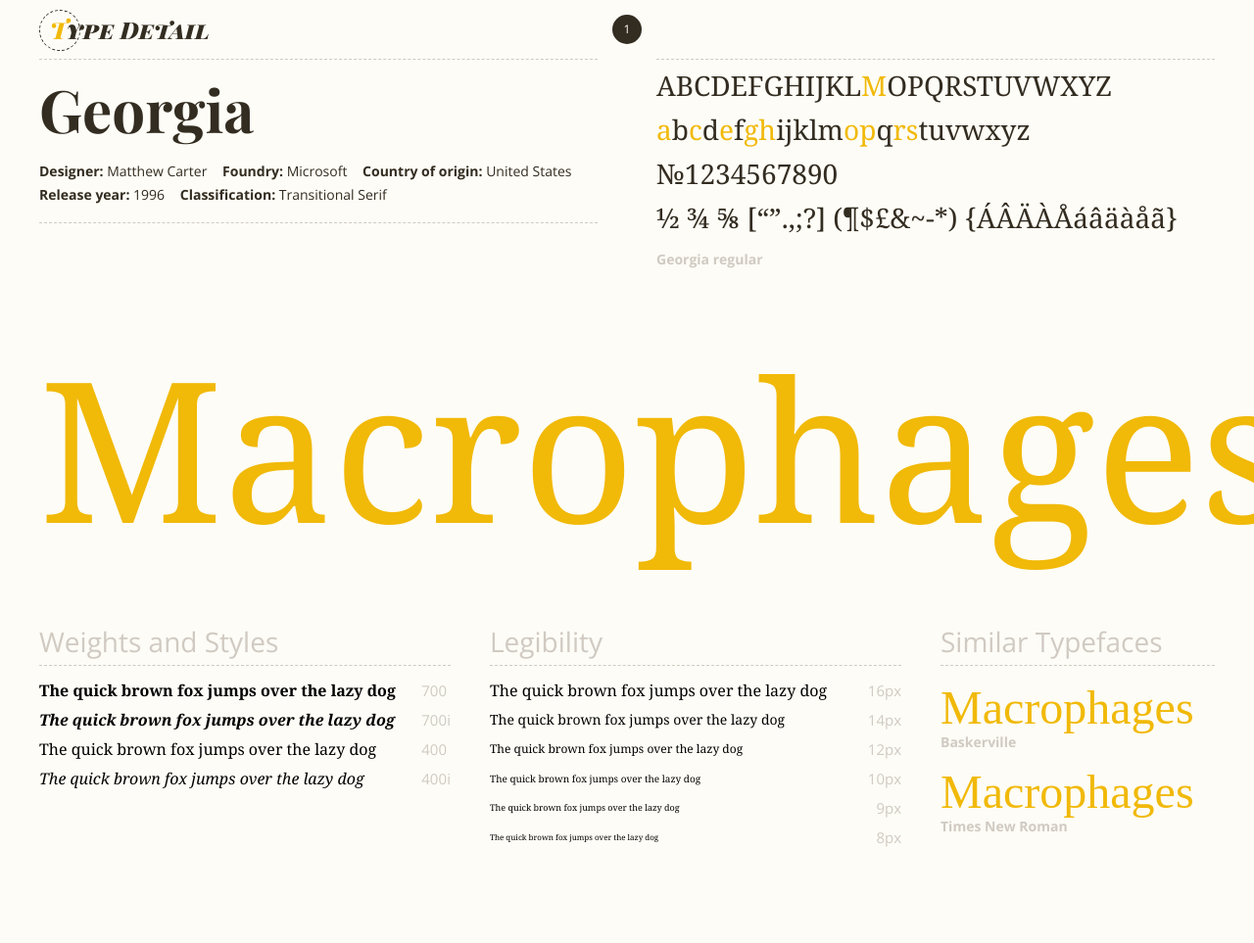
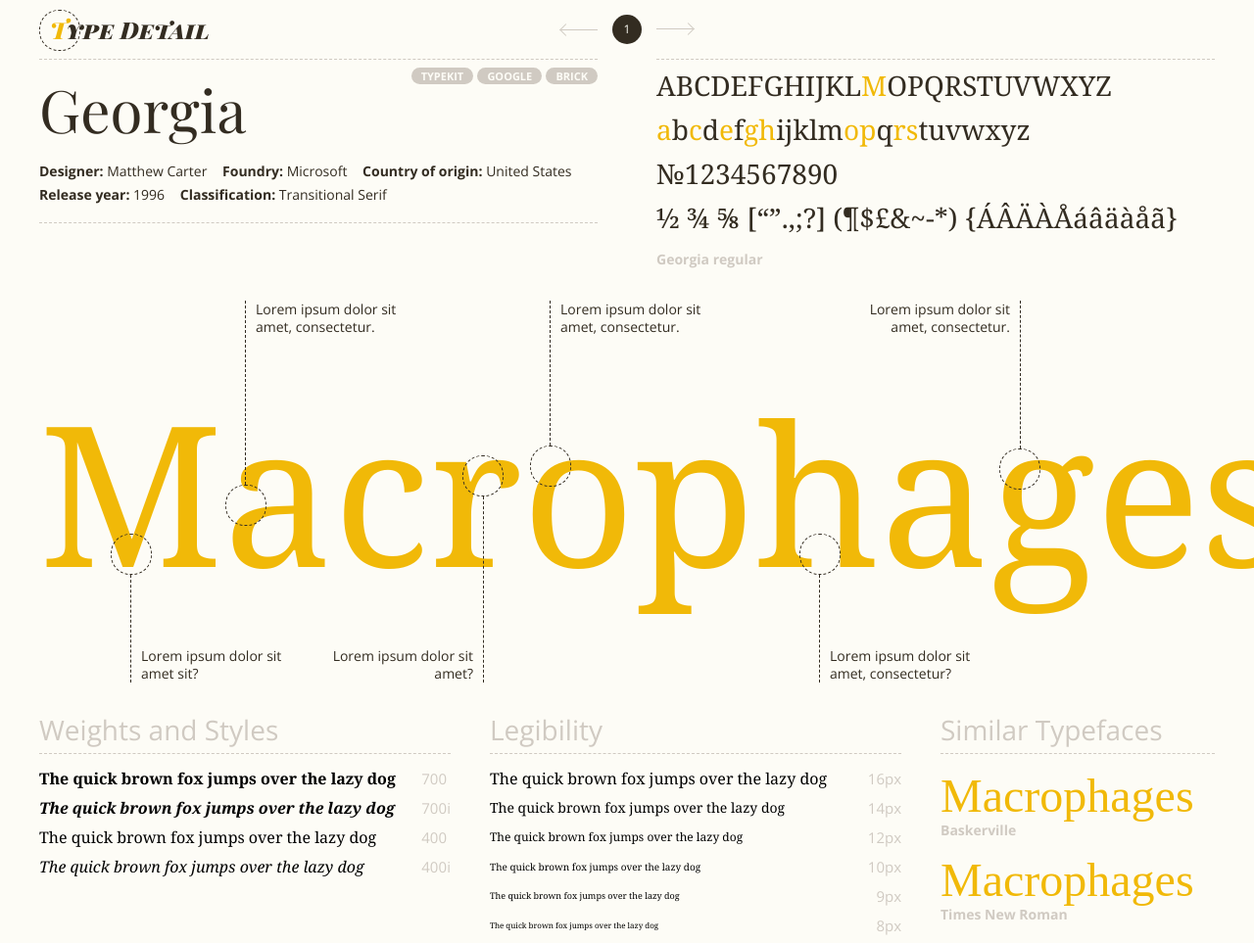
Before and after one commit to wentin/typedetail, a plain HTML site: page index.html in a window 1280 px wide. Shown: the top 963 px of the page at 98% size. Before the commit the page ends 870 px from the top, so only its background shows below. Drawn offline with nearby package versions, Linux system fonts and the light colour scheme.

Commit message:
add notes

```diff
--- a/css/style.scss
+++ b/css/style.scss
@@ -6,6 +6,8 @@
 $opensans: 'Open Sans', sans-serif;
 $playfair: 'Playfair Display', serif;
 $playfairsc: 'Playfair Display SC', serif;
+$easing: cubic-bezier(0.18, 0.57, 0.51, 1);
+
 body {
 	font-family: $opensans;
 	font-weight: normal;
@@ -47,19 +49,23 @@
 		top: 10px;
 		width: 40px;
 		height: 40px;
-		border-radius: 50%;
+		border-radius: 20px;
 		border: dashed 1px $dark;
+		transition: width 0.4s $easing;
+	}
+	&:hover::before {
+		width: 185px;
 	}
 }
 .pagination {
-	width: 134px;
+	width: 174px;
 	height: 60px;
 	margin: 0 auto;
 	padding: 15px 0;
 	position: relative;
 	.prev,
 	.next {
-		width: 37px;
+		width: 57px;
 		height: 30px;
 		position: absolute;
 		&::before {
@@ -67,21 +73,35 @@
 			display: block;
 			position: absolute;
 			top: 15px;
-			width: 100%;
+			left: 20px;
+			width: 37px;
 			height: 1px;
 			background-color: $light;
+			transition: all 0.4s ease;
 		}
 		&::after {
 			content: '';
 			display: block;
 			position: absolute;
 			top: 10.5px;
+			left: 20px;
 			width: 8px;
 			height: 8px;
 			border-top: solid 1px $light;
 			border-left: solid 1px $light;
 			-webkit-transform: rotate(-45deg);
 			transform: rotate(-45deg);
+			transition: all 0.4s $easing;
+		}
+		&:hover::before {
+			left: 0;
+			width: 0px;
+			background-color: $dark;
+		}
+		&:hover::after {
+			left: 0;
+			border-top: solid 1px $dark;
+			border-left: solid 1px $dark;
 		}
 	}
 	.next {
@@ -92,6 +112,7 @@
 	}
 	.number {
 		font-family: $opensans;
+		font-weight: 400;
 		font-size: 12px;
 		height: 30px;
 		width: 30px;
@@ -102,6 +123,7 @@
 		border-radius: 50%;
 		background-color: $dark;
 		color: $white;
+		cursor: default;
 	}
 }
 header {
@@ -113,6 +135,7 @@
 main {
 	width: 1200px;
 	margin: 0 auto;
+	padding-bottom: 60px;
 }
 .name {
 	width: 570px;
@@ -134,15 +157,15 @@
 			line-height: 15px;
 			text-transform: uppercase;
 			padding: 1px 10px;
-			transition: all 0.4s ease;
+			transition: all 0.4s $easing;
 		}
 		a:hover {
-			background: $dark;
+			background: $orange;
 		}
 	}
 	h1 {
 		font-family: $playfair;
-		font-weight: 700;
+		font-weight: 400;
 		font-size: 60px;
 		color: $dark;
 		line-height: 80px;
@@ -205,12 +228,81 @@
 .annotation {
 	font-family: Georgia;
 	width: 100%;
-	height: 360px;
-	text-align: center;
-	font-size: 200px;
-	color: $orange;
-	line-height: 360px;
+	padding: 30px 0;
 	clear: both;
+	.type {
+		width: 1200px;
+		height: 390px;
+		text-align: center;
+		font-size: 200px;
+		color: $orange;
+		line-height: 390px;
+		position: relative;
+	}
+	.note {
+		position: absolute;
+		top: 0;
+		border-left: dashed 1px $dark;
+		font-family: $opensans;
+		font-size: 14px;
+		text-align: left;
+		color: $dark;
+		line-height: 18px;
+		width: 150px;
+		padding: 0 0 0 10px;
+		&::after {
+			content: '';
+			width: 40px;
+			height: 40px;
+			border: dashed 1px $dark;
+			border-radius: 20px;
+			display: block;
+			position: absolute;
+			top: auto;
+			bottom: -42px;
+			left: -21px;
+			right: auto;
+		}
+	}
+	.note.left {
+		border-left: none;
+		border-right: dashed 1px $dark;
+		text-align: right;
+		padding: 0 10px 0 0;
+		&::after {
+			top: auto;
+			bottom: -42px;
+			left: auto;
+			right: -21px;
+		}
+	}
+	.note.bottom {
+		bottom: 0;
+		top: auto;
+		span {
+			width: 150px;
+			position: absolute;
+			bottom: 0;
+		}
+		&::after {
+			top: -42px;
+			bottom: auto;
+			left: -21px;
+			right: auto;
+		}
+	}
+	.note.bottom.left {
+		text-align: right;
+		span {
+			left: 0;
+		}
+		&::after {
+			top: -42px;
+			bottom: auto;
+			left: auto;
+			right: -21px;
+		}
+	}
 }
 .styles {
 	width: 420px;
--- a/index.html
+++ b/index.html
@@ -2,28 +2,28 @@
 <html lang="en">
 <head>
 	<meta charset="UTF-8">
-	<title>Document</title>
+	<title>Type Detail -- Wenting Zhang's 100 days project</title>
 	<link type="text/css" rel="stylesheet" href="css/style.css"/>
-	<link href='http://fonts.googleapis.com/css?family=Playfair+Display:700|Playfair+Display+SC:900italic|Open+Sans:400,700' rel='stylesheet' type='text/css'>
+	<link href='http://fonts.googleapis.com/css?family=Playfair+Display:400|Playfair+Display+SC:900italic|Open+Sans:400,700' rel='stylesheet' type='text/css'>
 	<link href='http://fonts.googleapis.com/css?family=EB+Garamond' rel='stylesheet' type='text/css'>
 </head>
 <body class="orange">
 	<header>
-		<div class="logo">
+		<a href="index.html" class="logo">
 			<span>T</span>ype Detail
-		</div>
+		</a>
 		<div class="pagination">
-			<!-- <a href="#" class="prev"></a> -->
+			<a href="#" class="prev"></a>
 			<span class="number">1</span>
-			<!-- <a href="#" class="next"></a> -->
+			<a href="#" class="next"></a>
 		</div>
 	</header>
 	<main>
 		<div class="name">
-			<div class="links"><!--
+			<div class="links">
 				<a href="#">typekit</a>
 				<a href="#">google</a>
-				<a href="#">brick</a> -->
+				<a href="#">brick</a>
 			</div>
 			<h1>Georgia</h1>
 			<p>
@@ -43,7 +43,45 @@
 			<div class="fontName">Georgia regular</div>
 		</div>
 		<div class="annotation">
-			<div class="type">Macrophages</div>
+			<div class="type">Macrophages
+				<div class="note" style="
+					  left: 210px;
+					  height: 188px;
+					">
+					Lorem ipsum dolor sit amet, consectetur.
+				</div>
+				<div class="note" style="
+					  left: 521px;
+					  height: 148px;
+					">
+					Lorem ipsum dolor sit amet, consectetur.
+				</div>
+				<div class="note left" style="
+					  left: 841px;
+					  height: 151px;
+					">
+					Lorem ipsum dolor sit amet, consectetur.
+				</div>
+
+				<div class="note bottom" style="
+					  left: 93px;
+					  height: 110px;
+					">
+					<span>Lorem ipsum dolor sit amet sit?</span>
+				</div>
+				<div class="note bottom left" style="
+					  left: 293px;
+					  height: 190px;
+					">
+					<span>Lorem ipsum dolor sit amet?</span>
+				</div>
+				<div class="note bottom" style="
+					  left: 796px;
+					  height: 110px;
+					">
+					<span>Lorem ipsum dolor sit amet, consectetur?</span>
+				</div>
+			</div>
 		</div>
 		<div class="styles">
 			<h2>The quick brown fox jumps over the lazy dog</h2>
@@ -69,6 +107,7 @@
 				<span>Times New Roman</span>
 			</h2>
 		</div>
+		<div class="clr"></div>
 	</main>
 </body>
 </html>
```
Also changed, not shown: css/style.css, 1 other file.
